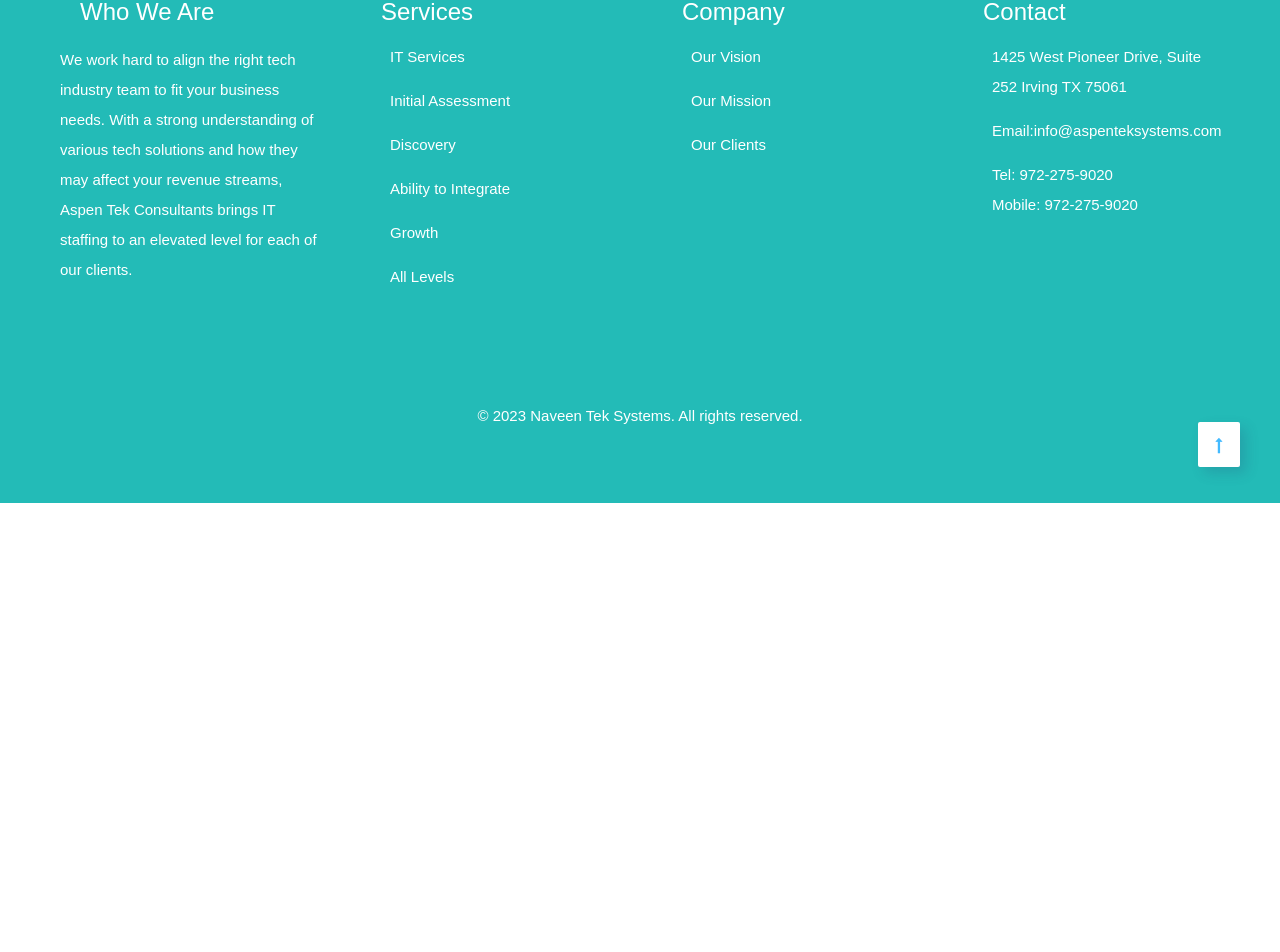
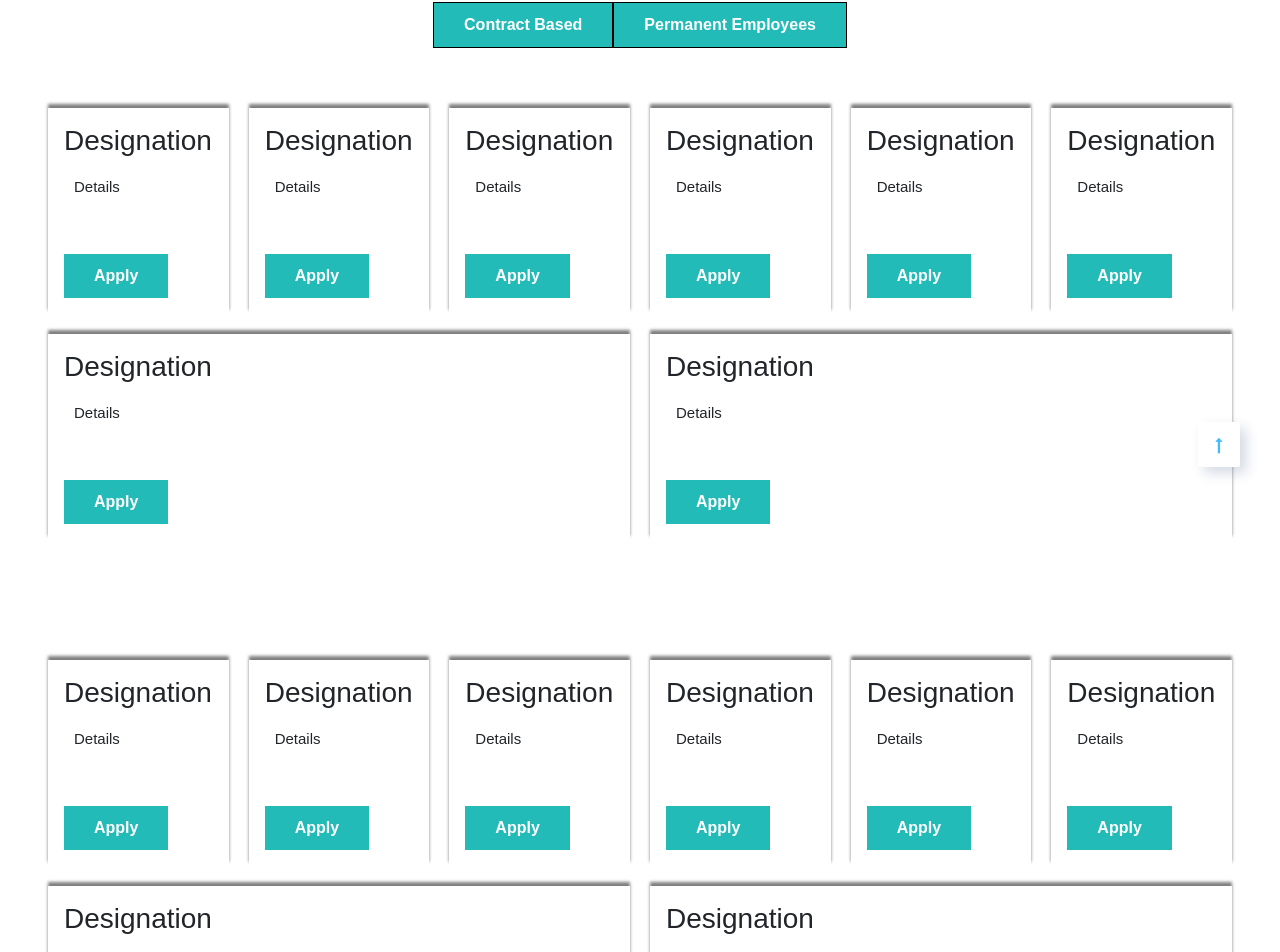
Before and after one commit to purnima999/aspentak, a React (Create React App) app: page /#/ in a window 1280 px wide. Shown: the part 258-1210 px from the top of the page. Before the commit the page ends 800 px from the top, so only its background shows below. Built offline with nearby package versions, Linux system fonts and the light colour scheme.

Commit message:
career page

```diff
--- /dev/null
+++ b/src/Components/Pages/applyForm.jsx
@@ -0,0 +1,26 @@
+import React from "react";
+import Button from 'react-bootstrap/Button';
+import Form from 'react-bootstrap/Form';
+import '../../Css/applyForm.css';
+
+const ApplyForm = () => {
+  return (
+    <>
+      <div className="applyForm" id="form">
+        <Form>
+          <Form.Group className="mb-3" controlId="">
+            <Form.Control type="text" placeholder="Name" />
+          </Form.Group>
+
+          <Form.Group className="mb-3" controlId="formBasicEmail">
+            <Form.Control type="email" placeholder="Email Address" />
+          </Form.Group>
+          <Button variant="primary" type="submit">
+            Submit
+          </Button>
+        </Form>
+      </div>
+    </>
+  );
+};
+export default ApplyForm;
--- a/src/Components/Pages/careerPage.jsx
+++ b/src/Components/Pages/careerPage.jsx
@@ -1,14 +1,24 @@
-import React from "react";
+import React, { useState } from "react";
+import { Button, Row, Col } from "react-bootstrap";
+import "../../Css/careerPage.css";
+import ApplyForm from './applyForm';
 
 const CareerPage = () => {
-   // back to top button
-   const backToTopHandler = () => {
+  // back to top button
+  const backToTopHandler = () => {
     document.body.scrollTop = 0;
     document.documentElement.scrollTop = 0;
   };
+
+  const [isApply, setApply] = useState(false);
+
+  const applyHandler = () => {
+    setApply(true);
+  };
+
   return (
     <>
-     <div>
+      <div>
         <button
           id="backtotopbtn"
           title="Go to top"
@@ -17,11 +27,112 @@ const CareerPage = () => {
           <i className="fa fa-long-arrow-up" aria-hidden="true"></i>
         </button>
       </div>
+      {/* <ApplyForm/> */}
       <div className="career-page">
-        <h1>Career</h1>
+        <div className="career-page-tabs">
+          <Button className="btn">Contract Based </Button>
+          <Button className="btn">Permanent Employees</Button>
+        </div>
 
+        {/* =========================================== contract page tab start ====================================== */}
+        <div className="contract-tab-page">
+          <Row>
+            <Col id="col">
+              <h3>Designation</h3>
+              <p>Details</p>
+              <Button className="btn" onClick={() => applyHandler()}>
+                Apply
+              </Button>
+            </Col>
+            <Col id="col">
+              <h3>Designation</h3>
+              <p>Details</p>
+              <Button className="btn" onClick={() => applyHandler()}>
+                Apply
+              </Button>
+            </Col>
+            <Col id="col">
+              <h3>Designation</h3>
+              <p>Details</p>
+              <Button className="btn">Apply</Button>
+            </Col>
+            <Col id="col">
+              <h3>Designation</h3>
+              <p>Details</p>
+              <Button className="btn">Apply</Button>
+            </Col>
+            <Col id="col">
+              <h3>Designation</h3>
+              <p>Details</p>
+              <Button className="btn">Apply</Button>
+            </Col>
+            <Col id="col">
+              <h3>Designation</h3>
+              <p>Details</p>
+              <Button className="btn">Apply</Button>
+            </Col>
+            <Col id="col">
+              <h3>Designation</h3>
+              <p>Details</p>
+              <Button className="btn">Apply</Button>
+            </Col>
+            <Col id="col">
+              <h3>Designation</h3>
+              <p>Details</p>
+              <Button className="btn">Apply</Button>
+            </Col>
+          </Row>
+        </div>
+        {/* =========================================== contract page tab end ====================================== */}
 
+        {/* =========================================== permanent page tab start ====================================== */}
+
+        <div className="permanent-tab-page">
+          <Row>
+            <Col id="col">
+              <h3>Designation</h3>
+              <p>Details</p>
+              <Button className="btn">Apply</Button>
+            </Col>
+            <Col id="col">
+              <h3>Designation</h3>
+              <p>Details</p>
+              <Button className="btn">Apply</Button>
+            </Col>
+            <Col id="col">
+              <h3>Designation</h3>
+              <p>Details</p>
+              <Button className="btn">Apply</Button>
+            </Col>
+            <Col id="col">
+              <h3>Designation</h3>
+              <p>Details</p>
+              <Button className="btn">Apply</Button>
+            </Col>
+            <Col id="col">
+              <h3>Designation</h3>
+              <p>Details</p>
+              <Button className="btn">Apply</Button>
+            </Col>
+            <Col id="col">
+              <h3>Designation</h3>
+              <p>Details</p>
+              <Button className="btn">Apply</Button>
+            </Col>
+            <Col id="col">
+              <h3>Designation</h3>
+              <p>Details</p>
+              <Button className="btn">Apply</Button>
+            </Col>
+            <Col id="col">
+              <h3>Designation</h3>
+              <p>Details</p>
+              <Button className="btn">Apply</Button>
+            </Col>
+          </Row>
+        </div>
       </div>
+      {isApply ? <ApplyForm /> : ""}
     </>
   );
 };
--- /dev/null
+++ b/src/Css/applyForm.css
@@ -0,0 +1,10 @@
+.applyForm {
+    padding: 50px 20px;
+    width: 800px;
+    justify-content: center;
+    margin: auto;
+    border: none;
+    box-shadow: 0 4px 8px 0 rgba(0, 0, 0, 0.2);
+    transition: 0.3s;
+    position: relative;
+}
--- /dev/null
+++ b/src/Css/careerPage.css
@@ -0,0 +1,83 @@
+.career-page {
+    padding: 80px 50px;
+}
+
+.career-page .career-page-tabs {
+    display: flex;
+    justify-content: center;
+    align-items: center;
+}
+
+.career-page-tabs .btn {
+    border: none;
+    margin-top: 30px;
+    border-radius: 0px;
+    padding: 10px 30px;
+    color: #fff;
+    background-color: #23BBB7;
+    font-weight: 600;
+    border: 1px solid black;
+    outline: none;
+
+}
+
+.career-page-tabs .btn:hover {
+    background-color: #7141b1;
+}
+
+@media(max-width:425px) {
+    .career-page .career-page-tabs {
+        display: flex;
+        justify-content: center;
+        flex-direction: column;
+        padding-top: 20px;
+
+    }
+
+    .career-page-tabs .btn {
+        justify-content: center;
+    }
+}
+
+.contract-tab-page,
+.permanent-tab-page {
+    padding: 50px 0px;
+}
+
+.contract-tab-page #col,
+.permanent-tab-page #col {
+    border-radius: 1px 0 3px 4px;
+    width: 210px;
+    font-family: "Arial";
+    padding: 1rem;
+    cursor: pointer;
+    border-radius: var(--border-radius);
+    background: #fff;
+    /* box-shadow: 0px 8px 16px 0px rgb(0 0 0 / 3%); */
+    position: relative;
+    margin: 10px;
+    box-shadow: 0px -4px 3px 0px rgba(0, 0, 0, 0.5)
+}
+
+
+.contract-tab-page #col:hover,
+.permanent-tab-page #col:hover {
+    box-shadow: inset 0 0 10px rgba(0, 0, 0, 0.5);
+}
+
+.contract-tab-page .btn,
+.permanent-tab-page .btn{
+    border: none;
+    margin-top: 30px;
+    border-radius: 0px;
+    padding: 10px 30px;
+    color: #fff;
+    background-color: #23BBB7;
+    font-weight: 600;
+    outline: none;
+}
+
+.contract-tab-page .btn:hover,
+.permanent-tab-page .btn:hover{
+    background-color: #23BBB7;
+}
```
